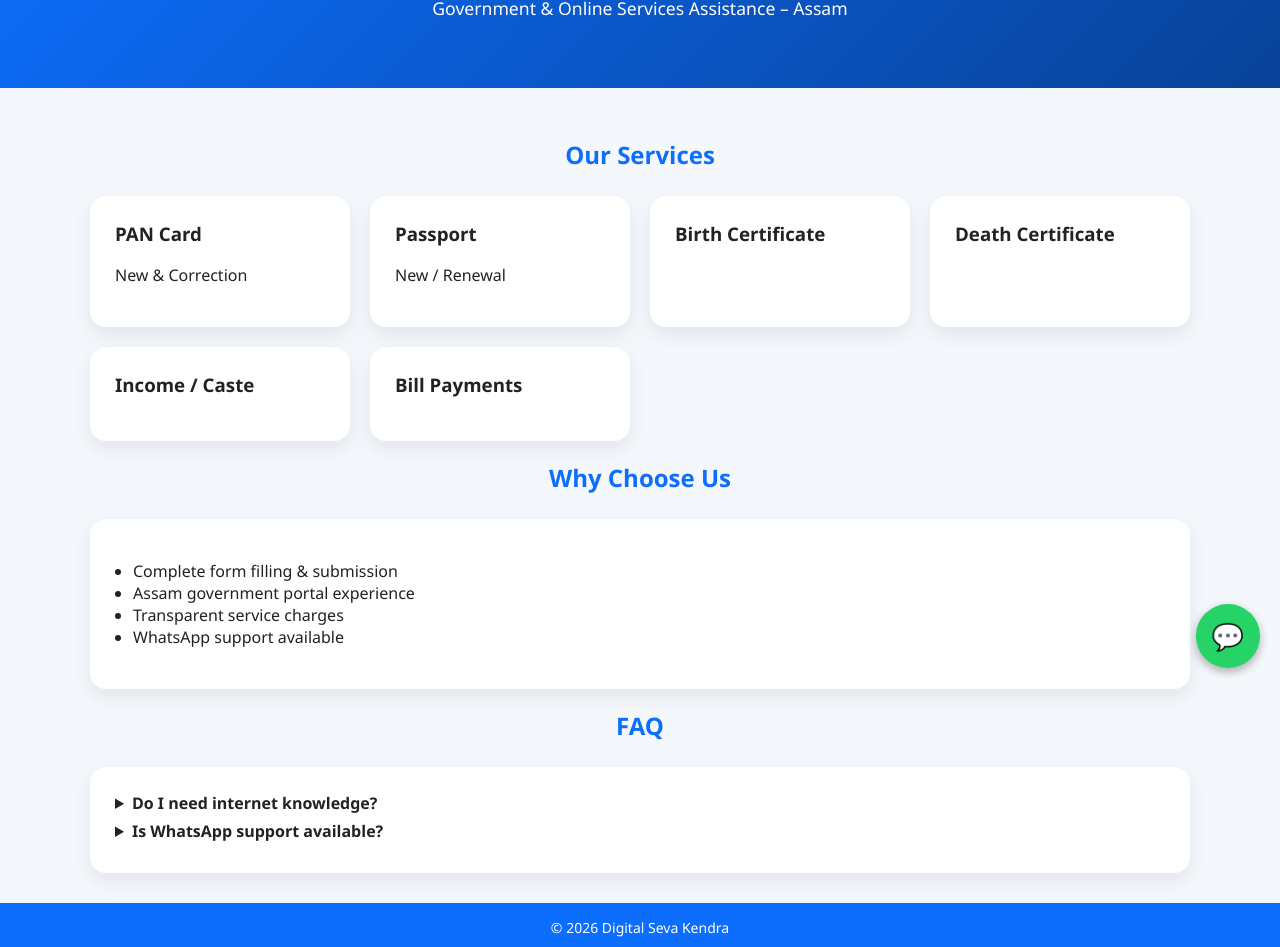
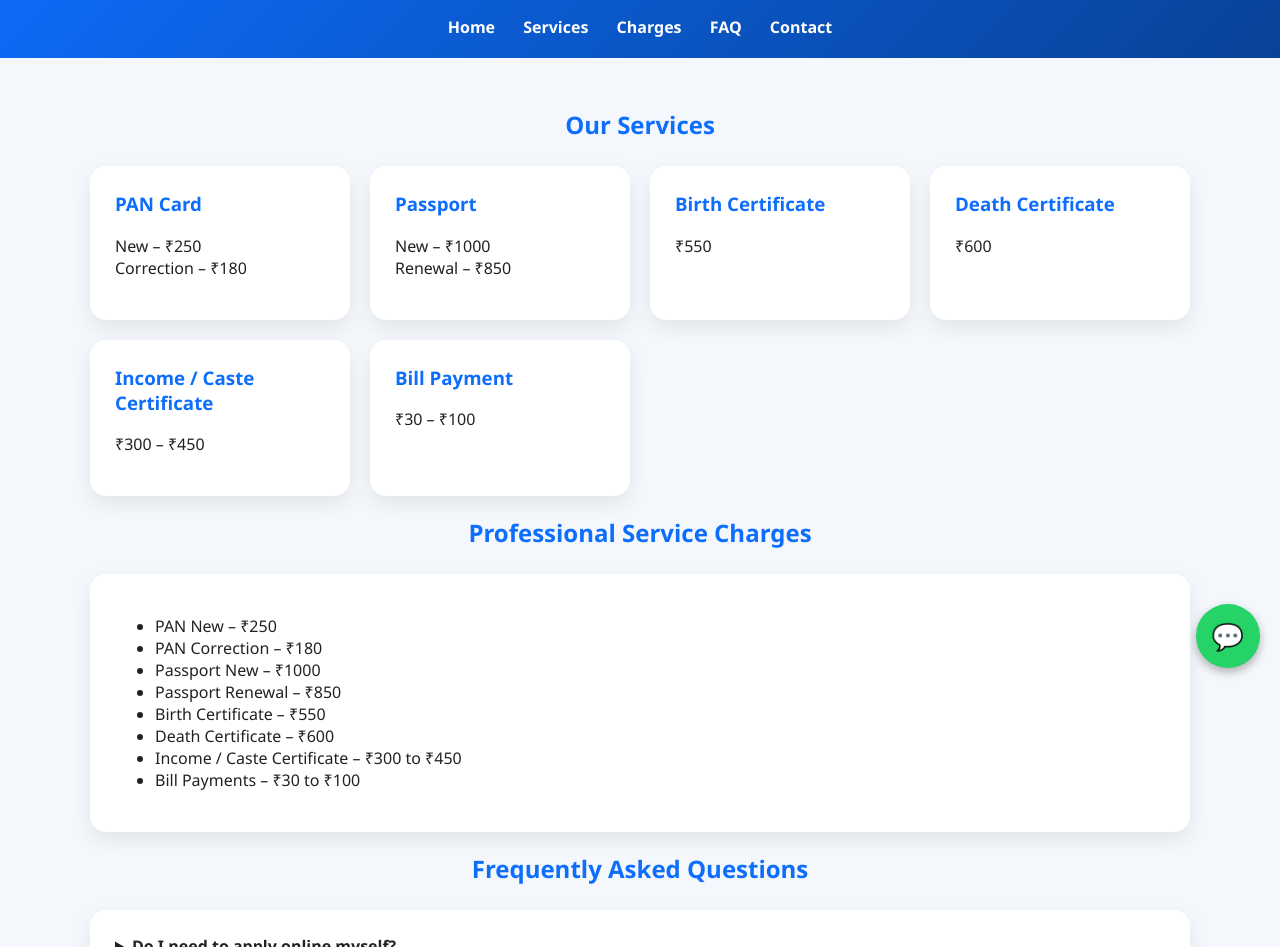
Before and after one commit to DSKendra/digitalsevakendra-site, a plain HTML site: page index.html in a window 1280 px wide. Shown: the part 112-1059 px from the top of the page. Drawn offline with Linux system fonts and the light colour scheme.

Commit message:
Update index.html

```diff
--- a/index.html
+++ b/index.html
@@ -3,7 +3,7 @@
 <head>
 <meta charset="UTF-8">
 <meta name="viewport" content="width=device-width, initial-scale=1.0">
-<title>Digital Seva Kendra | Government Services</title>
+<title>Digital Seva Kendra | Assam</title>
 
 <style>
 :root{
@@ -12,32 +12,37 @@
 }
 body{
   margin:0;
-  font-family:Segoe UI, Arial;
+  font-family:Segoe UI, Arial, sans-serif;
   background:var(--bg);
   color:#222;
 }
+
+/* HEADER */
 header{
   background:linear-gradient(135deg,#0d6efd,#084298);
   color:#fff;
-  padding:50px 20px;
+  padding:30px 20px 20px;
   text-align:center;
   position:relative;
 }
 header h1{margin:0;font-size:2.2rem;}
-header p{margin-top:10px;font-size:1.1rem;}
+header p{margin:8px 0 0;}
 
-.top-btn{
-  position:absolute;
-  top:20px;
-  right:20px;
-  background:#fff;
-  color:#0d6efd;
-  padding:8px 16px;
-  border-radius:20px;
+/* NAV */
+nav{
+  margin-top:20px;
+}
+nav a{
+  color:#fff;
   text-decoration:none;
+  margin:0 12px;
   font-weight:600;
 }
+nav a:hover{
+  text-decoration:underline;
+}
 
+/* CONTAINER */
 .container{
   max-width:1100px;
   margin:auto;
@@ -45,10 +50,11 @@ header p{margin-top:10px;font-size:1.1rem;}
 }
 .section-title{
   text-align:center;
+  color:var(--primary);
   margin-bottom:25px;
-  color:#0d6efd;
 }
 
+/* GRID & CARD */
 .grid{
   display:grid;
   grid-template-columns:repeat(auto-fit,minmax(260px,1fr));
@@ -60,8 +66,9 @@ header p{margin-top:10px;font-size:1.1rem;}
   border-radius:16px;
   box-shadow:0 8px 20px rgba(0,0,0,0.08);
 }
-.card h3{margin-top:0;}
+.card h3{margin-top:0;color:var(--primary);}
 
+/* BUTTON */
 .btn{
   display:inline-block;
   margin-top:12px;
@@ -73,13 +80,14 @@ header p{margin-top:10px;font-size:1.1rem;}
   font-weight:600;
 }
 
-ul{padding-left:18px;}
+/* FAQ */
 details summary{
   cursor:pointer;
   font-weight:600;
   margin-bottom:6px;
 }
 
+/* FOOTER */
 footer{
   background:#0d6efd;
   color:#fff;
@@ -88,7 +96,7 @@ footer{
   font-size:14px;
 }
 
-/* Floating WhatsApp */
+/* FLOATING WHATSAPP */
 .wa-float{
   position:fixed;
   bottom:20px;
@@ -100,6 +108,7 @@ footer{
   border-radius:50%;
   text-decoration:none;
   box-shadow:0 4px 10px rgba(0,0,0,.3);
+  z-index:999;
 }
 </style>
 </head>
@@ -107,43 +116,75 @@ footer{
 <body>
 
 <header>
-  <a href="https://wa.me/918638274755" class="top-btn">WhatsApp</a>
   <h1>Digital Seva Kendra</h1>
   <p>Government & Online Services Assistance – Assam</p>
+
+  <nav>
+    <a href="index.html">Home</a>
+    <a href="#services">Services</a>
+    <a href="#charges">Charges</a>
+    <a href="#faq">FAQ</a>
+    <a href="#contact">Contact</a>
+  </nav>
 </header>
 
 <div class="container">
 
-  <h2 class="section-title">Our Services</h2>
+  <!-- SERVICES -->
+  <h2 id="services" class="section-title">Our Services</h2>
   <div class="grid">
-    <div class="card"><h3>PAN Card</h3><p>New & Correction</p></div>
-    <div class="card"><h3>Passport</h3><p>New / Renewal</p></div>
-    <div class="card"><h3>Birth Certificate</h3></div>
-    <div class="card"><h3>Death Certificate</h3></div>
-    <div class="card"><h3>Income / Caste</h3></div>
-    <div class="card"><h3>Bill Payments</h3></div>
+    <div class="card"><h3>PAN Card</h3><p>New – ₹250<br>Correction – ₹180</p></div>
+    <div class="card"><h3>Passport</h3><p>New – ₹1000<br>Renewal – ₹850</p></div>
+    <div class="card"><h3>Birth Certificate</h3><p>₹550</p></div>
+    <div class="card"><h3>Death Certificate</h3><p>₹600</p></div>
+    <div class="card"><h3>Income / Caste Certificate</h3><p>₹300 – ₹450</p></div>
+    <div class="card"><h3>Bill Payment</h3><p>₹30 – ₹100</p></div>
   </div>
 
-  <h2 class="section-title">Why Choose Us</h2>
+  <!-- CHARGES -->
+  <h2 id="charges" class="section-title">Professional Service Charges</h2>
   <div class="card">
     <ul>
-      <li>Complete form filling & submission</li>
-      <li>Assam government portal experience</li>
-      <li>Transparent service charges</li>
-      <li>WhatsApp support available</li>
+      <li>PAN New – ₹250</li>
+      <li>PAN Correction – ₹180</li>
+      <li>Passport New – ₹1000</li>
+      <li>Passport Renewal – ₹850</li>
+      <li>Birth Certificate – ₹550</li>
+      <li>Death Certificate – ₹600</li>
+      <li>Income / Caste Certificate – ₹300 to ₹450</li>
+      <li>Bill Payments – ₹30 to ₹100</li>
     </ul>
   </div>
 
-  <h2 class="section-title">FAQ</h2>
+  <!-- FAQ -->
+  <h2 id="faq" class="section-title">Frequently Asked Questions</h2>
   <div class="card">
-    <details><summary>Do I need internet knowledge?</summary><p>No, we handle everything.</p></details>
-    <details><summary>Is WhatsApp support available?</summary><p>Yes.</p></details>
+    <details>
+      <summary>Do I need to apply online myself?</summary>
+      <p>No. We complete the entire process on your behalf.</p>
+    </details>
+    <details>
+      <summary>How long does PAN card processing take?</summary>
+      <p>Usually 7–10 working days.</p>
+    </details>
+    <details>
+      <summary>Do you support WhatsApp enquiries?</summary>
+      <p>Yes. WhatsApp support is available.</p>
+    </details>
+  </div>
+
+  <!-- CONTACT -->
+  <h2 id="contact" class="section-title">Contact Us</h2>
+  <div class="card" style="text-align:center;">
+    <p>📍 Digital Seva Kendra, Assam</p>
+    <p>📞 WhatsApp: 8638274755</p>
+    <a href="https://wa.me/918638274755" class="btn">Chat on WhatsApp</a>
   </div>
 
 </div>
 
 <footer>
-  © 2026 Digital Seva Kendra
+  © 2026 Digital Seva Kendra | All Rights Reserved
 </footer>
 
 <a href="https://wa.me/918638274755" class="wa-float">💬</a>
```
